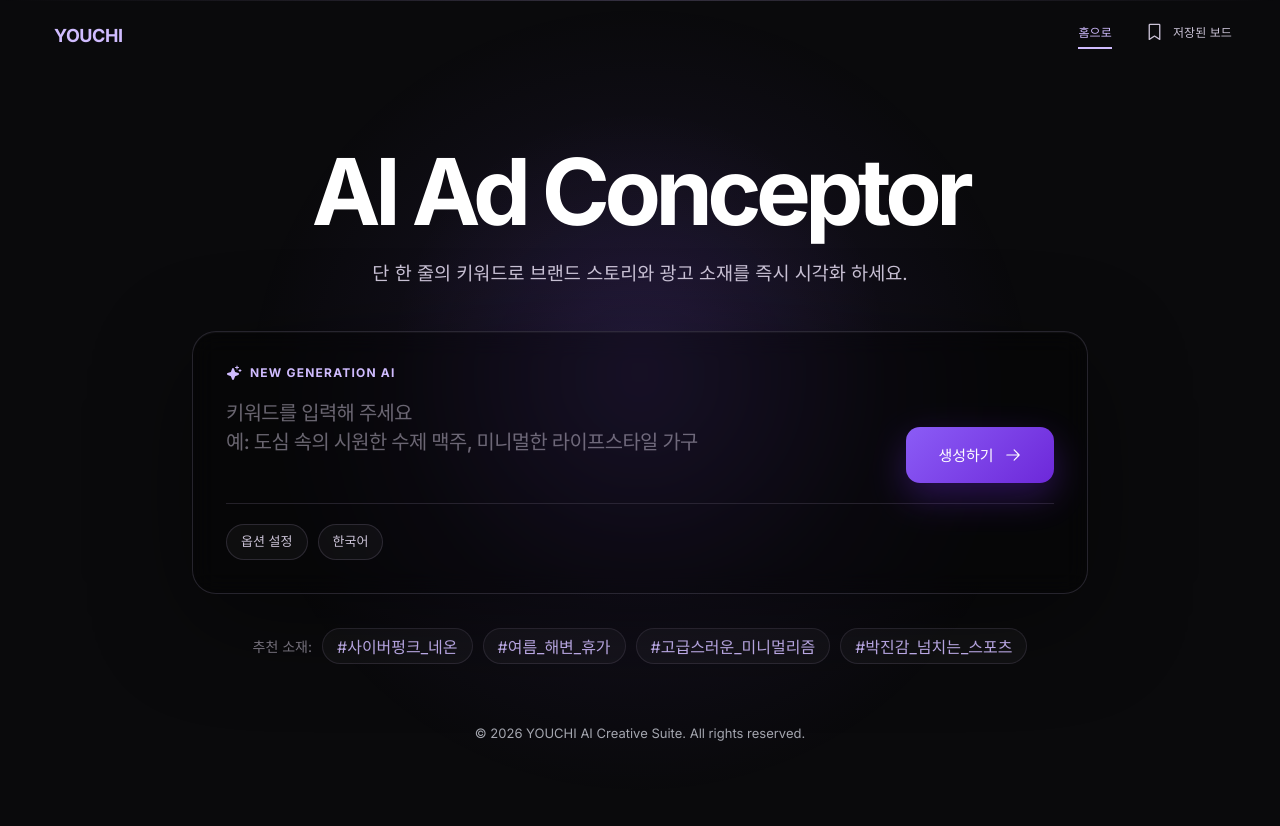
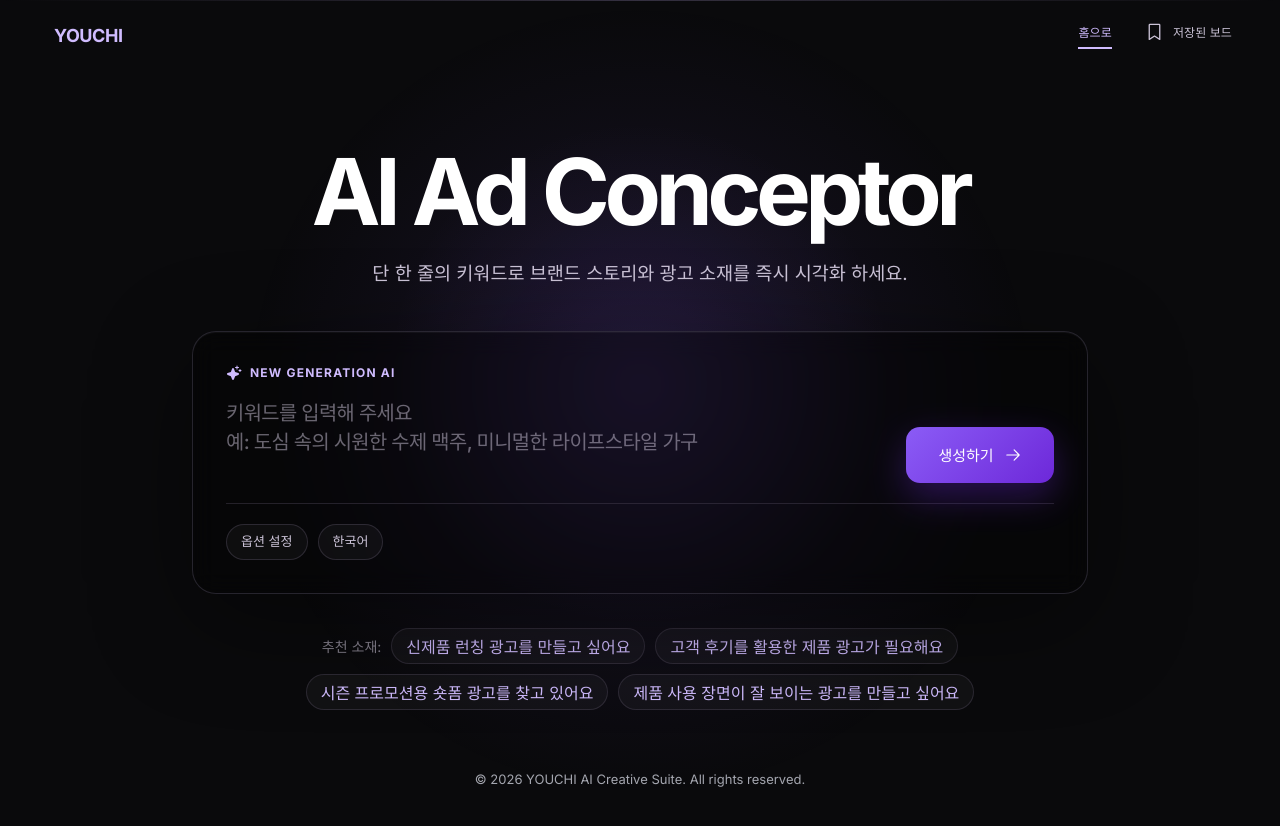
Before and after one commit to freekino2000-boop/youchi-flutter-mvp, a React (Vite) app: page / in a window 1280 px wide. Shown: the top 826 px of the page. Before the commit the page ends 800 px from the top, so only its background shows below. Built offline with nearby package versions, Linux system fonts and the light colour scheme.

Commit message:
Revise advertiser suggestion prompts

```diff
--- a/src/App.jsx
+++ b/src/App.jsx
@@ -971,10 +971,10 @@ export function App() {
   }
 
   const suggestionKeywords = [
-    "#사이버펑크_네온",
-    "#여름_해변_휴가",
-    "#고급스러운_미니멀리즘",
-    "#박진감_넘치는_스포츠",
+    "신제품 런칭 광고를 만들고 싶어요",
+    "고객 후기를 활용한 제품 광고가 필요해요",
+    "시즌 프로모션용 숏폼 광고를 찾고 있어요",
+    "제품 사용 장면이 잘 보이는 광고를 만들고 싶어요",
   ];
 
   return (
@@ -1098,7 +1098,7 @@ export function App() {
                   <button
                     type="button"
                     key={keyword}
-                    onClick={() => setQuery(keyword.replace("#", "").replaceAll("_", " "))}
+                    onClick={() => setQuery(keyword)}
                   >
                     {keyword}
                   </button>
```
Also changed, not shown: 2 other files (tests, documents, lock files or other folders).
